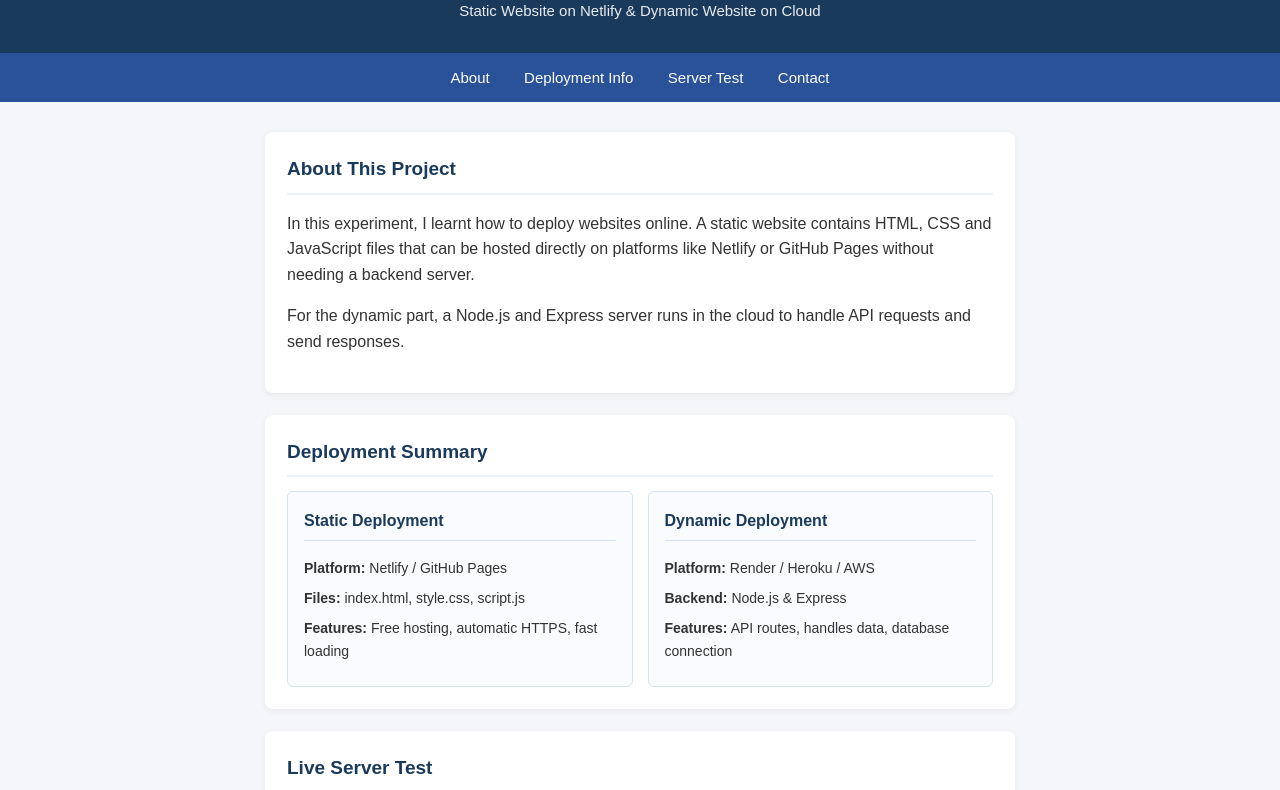
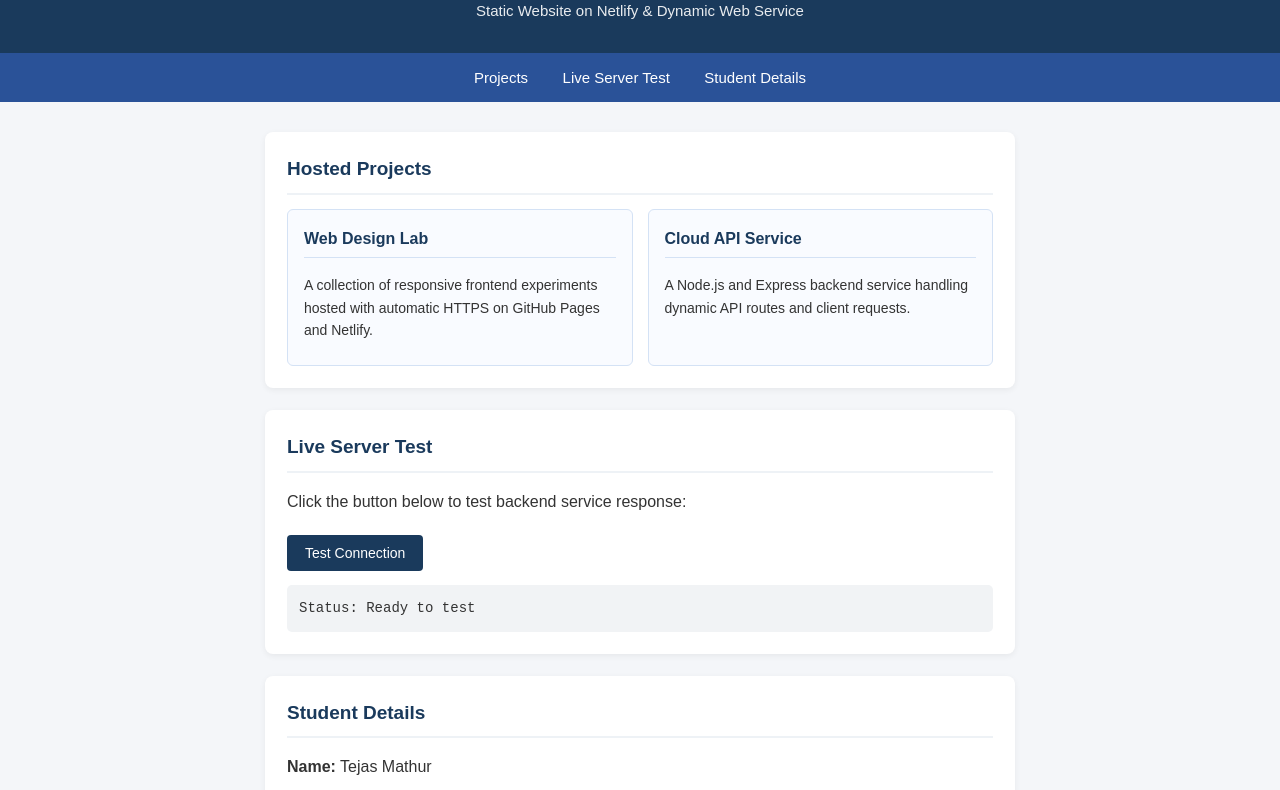
Before and after one commit to tejasmathur5751-design/experiment-10-deployment, a plain HTML site: page index.html in a window 1280 px wide. Shown: the part 81-871 px from the top of the page. Drawn offline with Linux system fonts and the light colour scheme.

Commit message:
Clean up experiment 10 content and student details

```diff
--- a/index.html
+++ b/index.html
@@ -3,64 +3,50 @@
 <head>
 <meta charset="UTF-8">
 <meta name="viewport" content="width=device-width, initial-scale=1.0">
-<title>Website Deployment Demo</title>
+<title>Student Project Portal</title>
 <link rel="stylesheet" href="style.css">
 </head>
 <body>
 
 <header>
-  <h1>Website Deployment Demo</h1>
-  <p>Static Website on Netlify &amp; Dynamic Website on Cloud</p>
+  <h1>Student Project Portal</h1>
+  <p>Static Website on Netlify &amp; Dynamic Web Service</p>
 </header>
 
 <nav>
-  <a href="#about">About</a>
-  <a href="#deployment">Deployment Info</a>
-  <a href="#test">Server Test</a>
-  <a href="#contact">Contact</a>
+  <a href="#projects">Projects</a>
+  <a href="#test">Live Server Test</a>
+  <a href="#student">Student Details</a>
 </nav>
 
 <main>
 
-  <section id="about">
-    <h2>About This Project</h2>
-    <p>
-      In this experiment, I learnt how to deploy websites online. A static website contains HTML, CSS and JavaScript files that can be hosted directly on platforms like Netlify or GitHub Pages without needing a backend server.
-    </p>
-    <p>
-      For the dynamic part, a Node.js and Express server runs in the cloud to handle API requests and send responses.
-    </p>
-  </section>
-
-  <section id="deployment">
-    <h2>Deployment Summary</h2>
+  <section id="projects">
+    <h2>Hosted Projects</h2>
     <div class="card-grid">
       <div class="card">
-        <h3>Static Deployment</h3>
-        <p><strong>Platform:</strong> Netlify / GitHub Pages</p>
-        <p><strong>Files:</strong> index.html, style.css, script.js</p>
-        <p><strong>Features:</strong> Free hosting, automatic HTTPS, fast loading</p>
+        <h3>Web Design Lab</h3>
+        <p>A collection of responsive frontend experiments hosted with automatic HTTPS on GitHub Pages and Netlify.</p>
       </div>
 
       <div class="card">
-        <h3>Dynamic Deployment</h3>
-        <p><strong>Platform:</strong> Render / Heroku / AWS</p>
-        <p><strong>Backend:</strong> Node.js &amp; Express</p>
-        <p><strong>Features:</strong> API routes, handles data, database connection</p>
+        <h3>Cloud API Service</h3>
+        <p>A Node.js and Express backend service handling dynamic API routes and client requests.</p>
       </div>
     </div>
   </section>
 
   <section id="test">
     <h2>Live Server Test</h2>
-    <p>Click the button below to test if the dynamic API endpoint is working:</p>
-    <button id="checkBtn" onclick="checkServer()">Check Server Status</button>
+    <p>Click the button below to test backend service response:</p>
+    <button onclick="checkServer()">Test Connection</button>
     <div id="statusBox" class="status-box">Status: Ready to test</div>
   </section>
 
-  <section id="contact">
+  <section id="student">
     <h2>Student Details</h2>
     <p><strong>Name:</strong> Tejas Mathur</p>
+    <p><strong>Enrollment No.:</strong> J250212161</p>
     <p><strong>Subject:</strong> Web Design Lab (JCS308)</p>
     <p><strong>College:</strong> JSS University, Noida</p>
   </section>
@@ -74,14 +60,13 @@
 <script>
 function checkServer() {
   var box = document.getElementById("statusBox");
-  box.textContent = "Checking server...";
+  box.textContent = "Connecting to backend service...";
   box.className = "status-box checking";
 
-  // Simulate or call local/cloud API endpoint
   setTimeout(function() {
-    box.textContent = "Server Status: Active (Response 200 OK) - Cloud Service Online";
+    box.textContent = "Server Status: Connected (HTTP 200 OK) - Cloud Service Online";
     box.className = "status-box online";
-  }, 500);
+  }, 400);
 }
 </script>
 </body>
```
